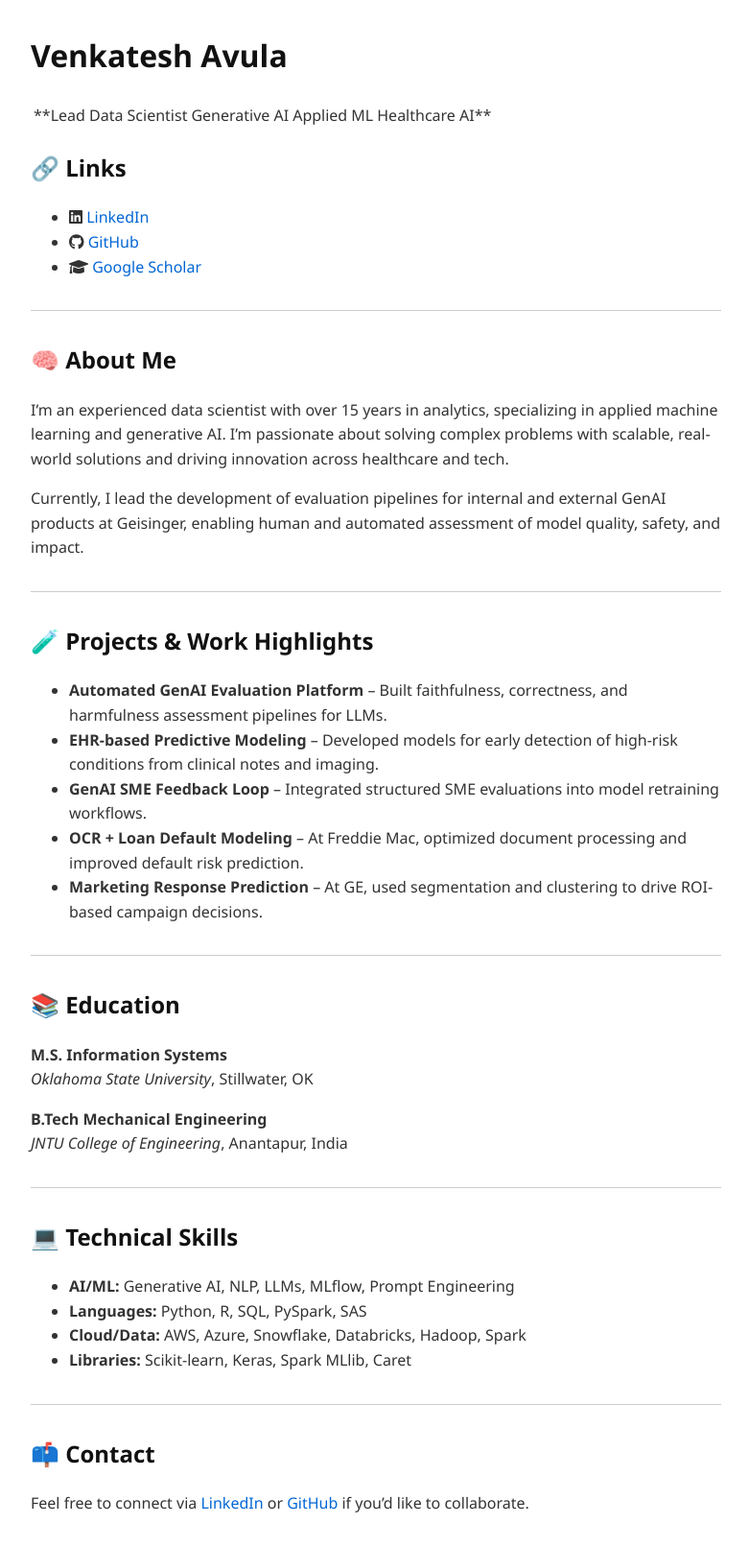
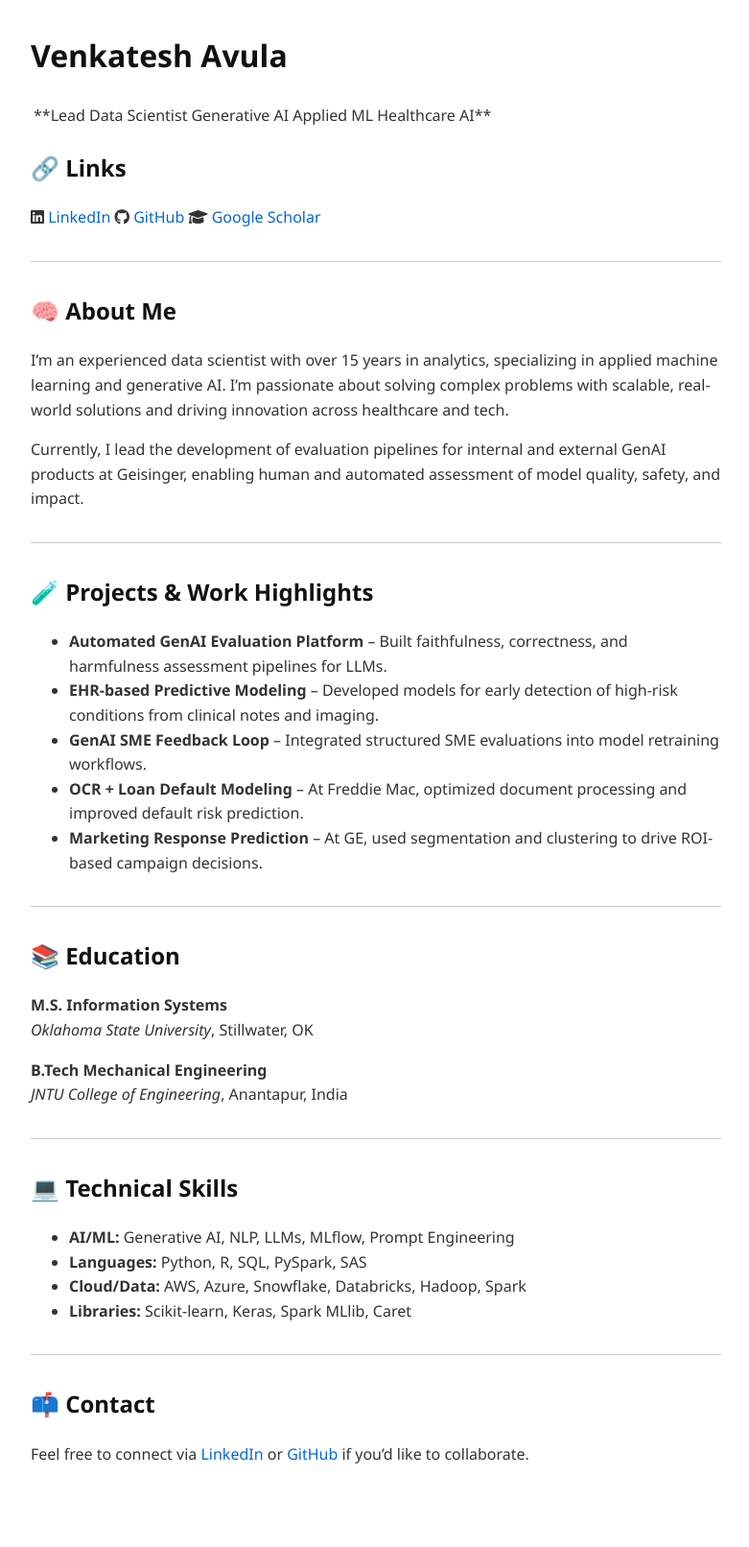
Before and after one commit to venkateshavula/venkateshavula.github.io, a Jekyll site: the page built from index.md, in a window 1280 px wide. Shown: the whole page at 96% size, without its empty margins (248-1029 px from the left). Built offline with Jekyll 4.4.1, drawn with Linux system fonts in a browser that asks for light colours; after the commit the page ends 1560 px from its top, so only the background shows below that.

Commit message:
Update index.md

```diff
--- a/index.md
+++ b/index.md
@@ -9,9 +9,9 @@ title: Venkatesh Avula
 
 ## 🔗 Links
 
-- <i class="fab fa-linkedin"></i> [LinkedIn](https://www.linkedin.com/)
-- <i class="fab fa-github"></i> [GitHub](https://github.com/)
-- <i class="fas fa-graduation-cap"></i> [Google Scholar](https://scholar.google.com/)
+<i class="fab fa-linkedin"></i> [LinkedIn](https://www.linkedin.com/)
+<i class="fab fa-github"></i> [GitHub](https://github.com/)
+<i class="fas fa-graduation-cap"></i> [Google Scholar](https://scholar.google.com/)
 
 ---
 
```
